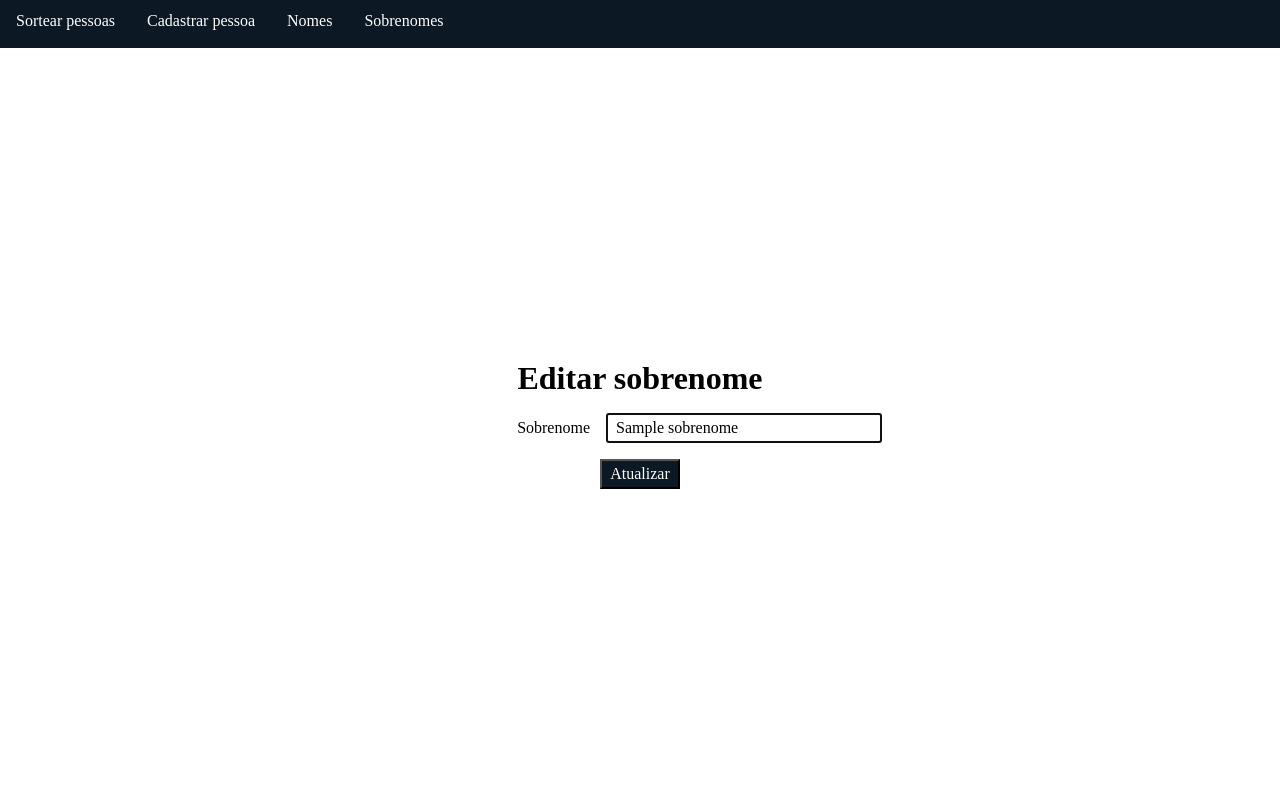
After one commit to tiagoenriquez/sorteador-de-pessoas, a Flask app: page /sobrenomes/edicao/1 in a window 1280 px wide. The commit adds this page. Run offline with Flask 3, Linux system fonts and the light colour scheme; tables that the repository leaves empty hold one stand-in row (values such as "Sample post"); parts of the project's set-up code (start-up, migrations or seed data) failed here and were passed over.

Commit message:
criando atualizacao de sobrenomes

```diff
--- a/src/controllers/NomeController.py
+++ b/src/controllers/NomeController.py
@@ -5,7 +5,7 @@ from src.services import NomeService
 
 nome_blueprint = Blueprint("nome", __name__, template_folder="templates", url_prefix="/nomes")
 
-@nome_blueprint.route("/atualizacao/<id>", methods=["POST", "PUT"])
+@nome_blueprint.route("/atualizacao/<id>", methods=["POST"])
 def atualizar(id: int):
     NomeService.atualizar(Nome(id, request.form.get("nome")))
     return redirect(url_for("nome.listar"))
--- a/src/controllers/SobrenomeController.py
+++ b/src/controllers/SobrenomeController.py
@@ -1,9 +1,19 @@
 from flask import Blueprint, redirect, render_template, request, url_for
+from src.models.Sobrenome import Sobrenome
 from src.services import SobrenomeService
 
 
-sobrenome_blueprint = Blueprint("sobrenome", __name__, template_folder="templates")
+sobrenome_blueprint = Blueprint("sobrenome", __name__, template_folder="templates", url_prefix="/sobrenomes")
 
-@sobrenome_blueprint.route("/sobrenomes")
+@sobrenome_blueprint.route("/atualizacao/<id>", methods=["POST"])
+def atualizar(id: int):
+    SobrenomeService.atualizar(Sobrenome(id, request.form.get("nome")))
+    return redirect(url_for("sobrenome.listar"))
+
+@sobrenome_blueprint.route("/")
 def listar():
     return render_template("sobrenomes.html", sobrenomes=SobrenomeService.listar())
+
+@sobrenome_blueprint.route("/edicao/<id>")
+def editar(id: int):
+    return render_template("atualizarSobrenome.html", sobrenome=SobrenomeService.procurar(id))
--- a/src/models/Sobrenome.py
+++ b/src/models/Sobrenome.py
@@ -5,3 +5,6 @@ class Sobrenome:
 
     def to_dict(self):
         return {"id": self.id, "nome": self.nome}
+
+    def to_array(self):
+        return [self.nome, self.id]
--- a/src/repositories/SobrenomeRepository.py
+++ b/src/repositories/SobrenomeRepository.py
@@ -1,6 +1,10 @@
 from src.connections.Connection import con
 from src.models.Sobrenome import Sobrenome
 
+
+def atualizar(sobrenome: Sobrenome):
+    with con:
+        con.execute("update sobrenomes set nome = ? where id = ?", sobrenome.to_array())
 
 def inserir(nome: str):
     with con:
--- a/src/services/SobrenomeService.py
+++ b/src/services/SobrenomeService.py
@@ -1,5 +1,12 @@
+from src.models.Sobrenome import Sobrenome
 from src.repositories import SobrenomeRepository
 
 
+def atualizar(sobrenome: Sobrenome):
+    SobrenomeRepository.atualizar(sobrenome)
+
 def listar():
     return SobrenomeRepository.ordenar()
+
+def procurar(id: int):
+    return SobrenomeRepository.procurar(id)
--- a/templates/atualizarNome.html
+++ b/templates/atualizarNome.html
@@ -6,7 +6,6 @@
     <form action="/nomes/atualizacao/{{ nome.id }}" method="post">
         <div class="row">
             <label for="nome">Nome</label>
-            <input type="hidden" name="method" value="PUT">
             <input type="text" name="nome" id="nome" value="{{ nome.nome }}" autofocus required>
         </div>
         <button type="submit">Atualizar</button>
--- /dev/null
+++ b/templates/atualizarSobrenome.html
@@ -0,0 +1,14 @@
+{% extends "index.html" %}
+{% block content %}
+{% include "menu.html" %}
+<main>
+    <h1>Editar sobrenome</h1>
+    <form action="/sobrenomes/atualizacao/{{ sobrenome.id }}" method="post">
+        <div class="row">
+            <label for="nome">Sobrenome</label>
+            <input type="text" name="nome" id="nome" value="{{ sobrenome.nome }}" autofocus required>
+        </div>
+        <button type="submit">Atualizar</button>
+    </form>
+</main>
+{% endblock %}
--- a/templates/sobrenomes.html
+++ b/templates/sobrenomes.html
@@ -14,7 +14,7 @@
             <tr>
                 <td>{{ sobrenome.nome }}</td>
                 <td>
-                    <form action="#" method="get">
+                    <form action="/sobrenomes/edicao/{{ sobrenome.id }}" method="get">
                         <button type="submit">Atualizar</button>
                     </form>
                 </td>
```
